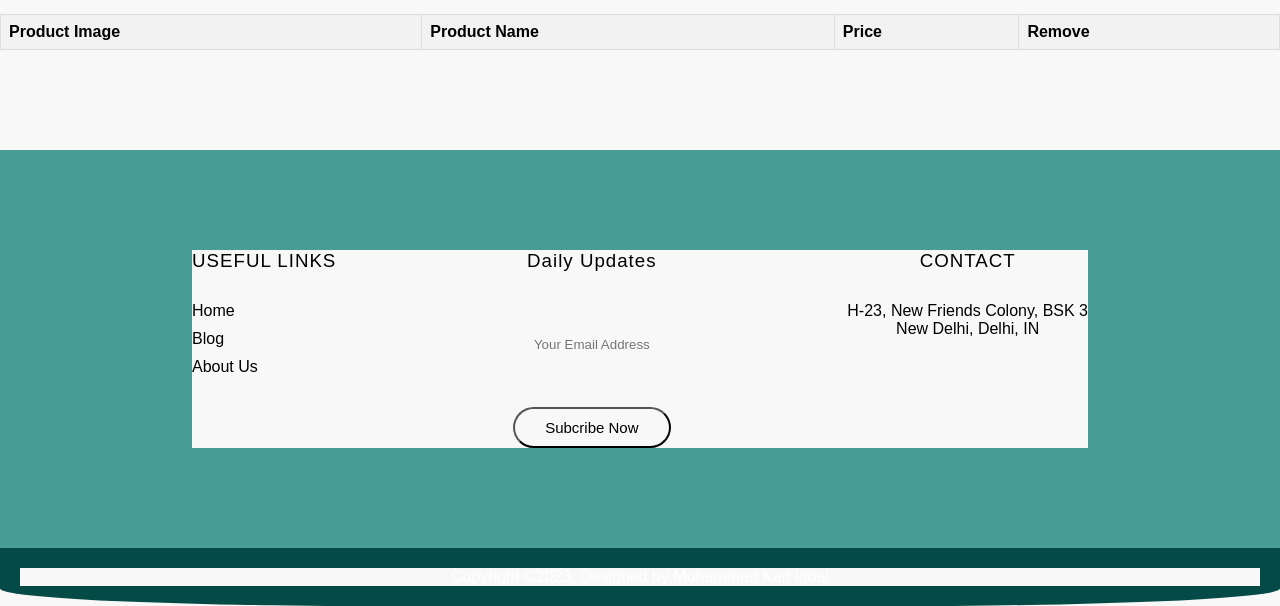
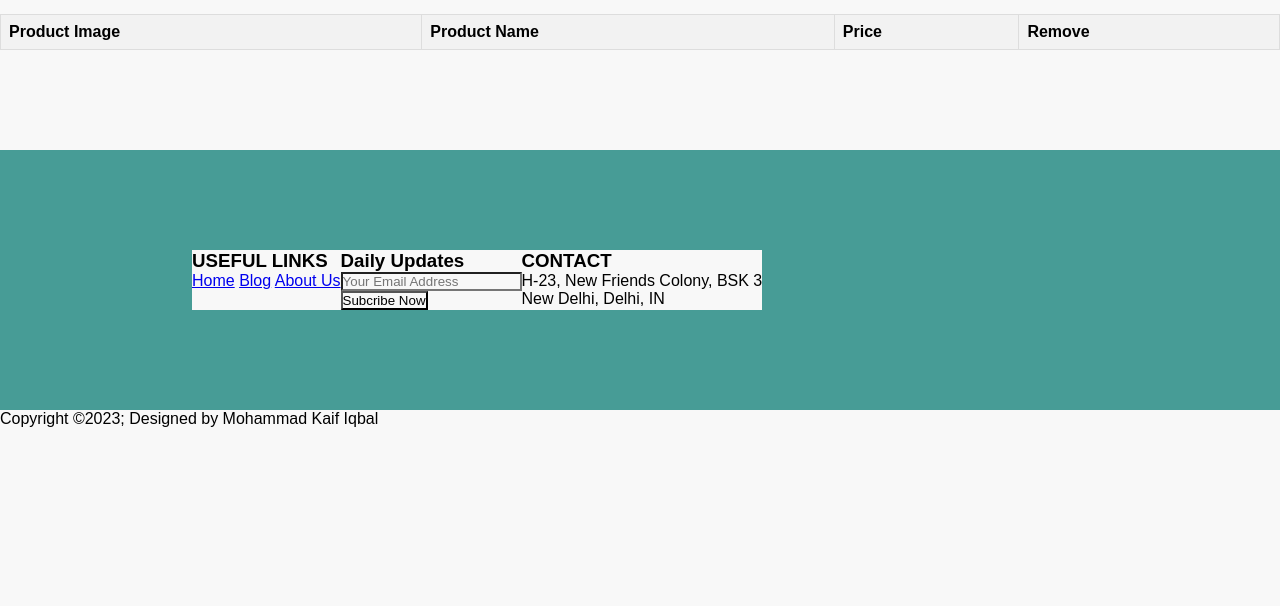
Before and after one commit to mkaifiqbal/E-commerce-Website, a plain HTML site: page cart.html in a window 1280 px wide. Shown: the part 227-833 px from the top of the page. After the commit the page ends 800 px from the top, so only its background shows below. Drawn offline with Linux system fonts and the light colour scheme.

Commit message:
Update cart.css

```diff
--- a/cart.css
+++ b/cart.css
@@ -108,63 +108,3 @@ h1 {
     color: #000;
     display: flex;
 }
-
-.footer div {
-    text-align: center;
-}
-
-.col2 {
-    flex-grow: 2;
-}
-
-.footer div h3 {
-    font-weight: 300;
-    margin-bottom: 30px;
-    letter-spacing: 1px;
-}
-
-.col1 a {
-    display: block;
-    text-decoration: none;
-    color: #000;
-    margin-bottom: 10px;
-    text-align: justify;
-}
-
-form input {
-    width: 400px;
-    height: 45px;
-    border-radius: 4px;
-    text-align: center;
-    margin-top: 20px;
-    margin-bottom: 40px;
-    outline: none;
-    border: none;
-}
-
-form button {
-    border-radius: 100%;
-    background: transparent;
-
-
-    border-radius: 30px;
-    padding: 10px 30px;
-    font-size: 15px;
-    cursor: pointer;
-
-}
-
-
-.footerBottom {
-    background-color: #044a46;
-    padding: 20px;
-    text-align: center;
-    border-bottom-right-radius: 30%;
-    border-bottom-left-radius: 30%;
-}
-
-.footerBottom p {
-    color: white;
-}
-
-/*-- Footer  close --*/
```
